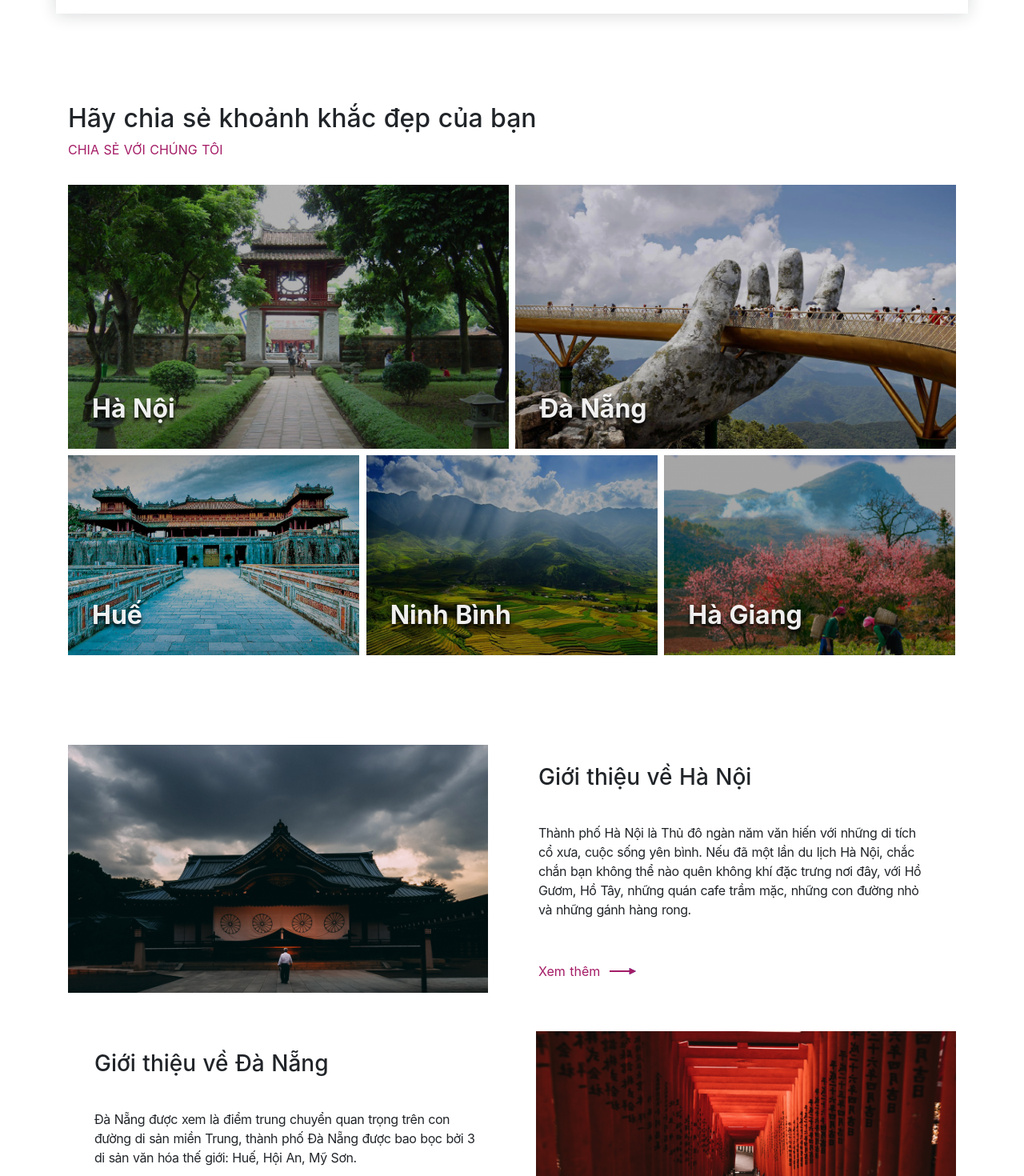
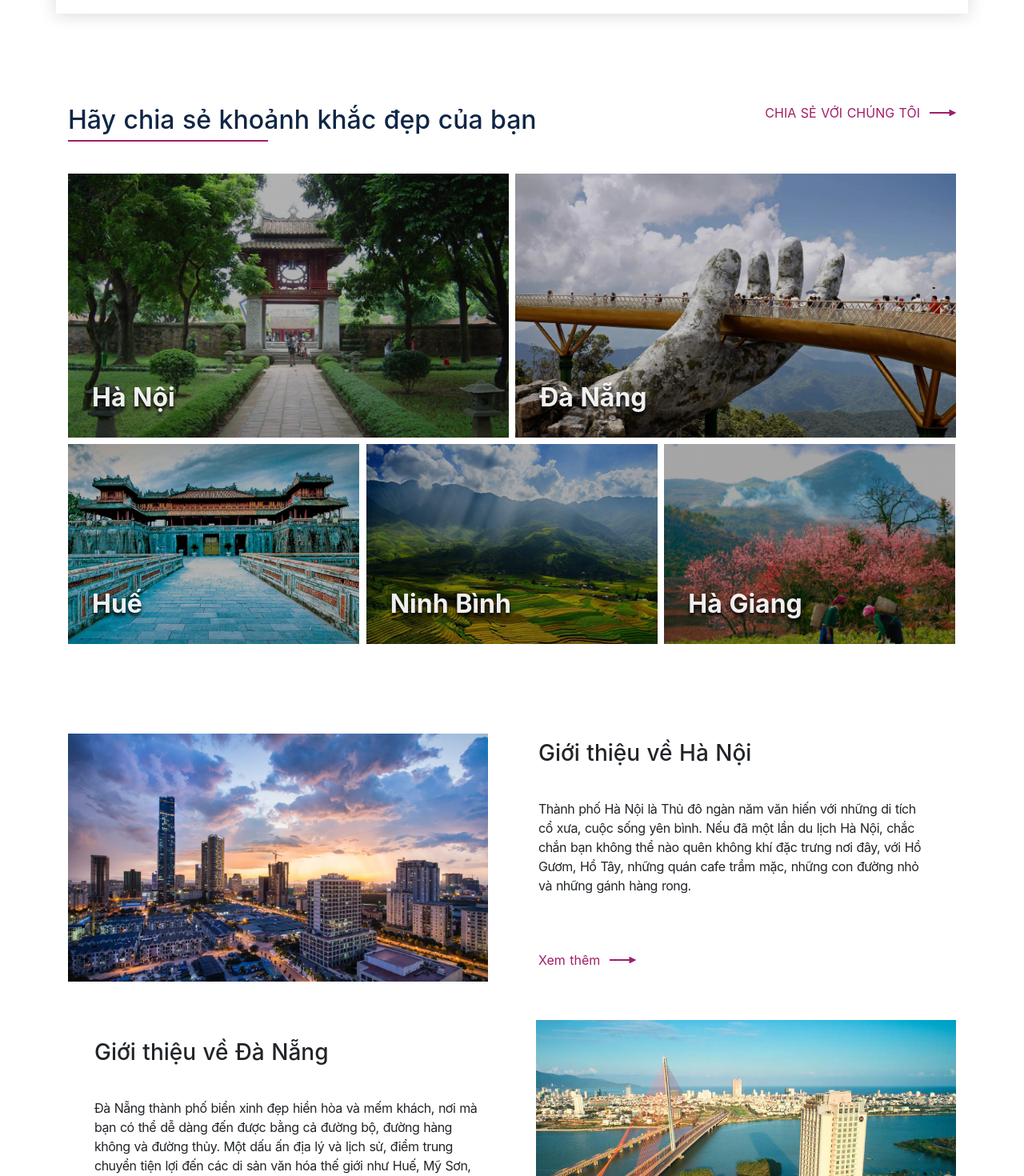
Before and after one commit to beautiful-vietnam/frontend-website, a Nuxt app: page / in a window 1280 px wide. Shown: the part 1280-2750 px from the top of the page at 80% size. Built offline with nearby package versions, Linux system fonts and the light colour scheme.

Commit message:
fix: introduction

```diff
--- a/components/instagram/index.vue
+++ b/components/instagram/index.vue
@@ -36,21 +36,32 @@
 <style lang="scss" scoped>
 $color-primary: #a41c66;
 
-@-webkit-keyframes shine {
-  100% {
-    left: 125%;
-    opacity: 1;
-  }
-}
-@keyframes shine {
-  100% {
-    left: 125%;
-    opacity: 1;
-  }
-}
-
 .wrap-insta {
   margin-top: 7rem;
+  .title {
+    float: left;
+    font-size: 2rem;
+    line-height: 42px;
+    color: #102746;
+    &:after {
+      content: '';
+      width: 250px;
+      border-bottom: 2px solid $color-primary;
+      display: block;
+      margin-top: 4px;
+    }
+  }
+  .share {
+    float: right;
+    &:after {
+      content: '';
+      background: url('/img/arrow.png') no-repeat;
+      height: 8px;
+      width: 33px;
+      display: inline-block;
+      margin: 0 0 2px 12px;
+    }
+  }
 }
 .wrap-image {
   clear: both;
--- a/components/introduction/index.vue
+++ b/components/introduction/index.vue
@@ -8,7 +8,7 @@
           class="image-intro ma-3"
         />
       </b-col>
-      <b-col class="py-4 px-5">
+      <b-col class="pb-4 pt-2 px-5">
         <h3>Giới thiệu về Hà Nội</h3>
         <p class="description">
           Thành phố Hà Nội là Thủ đô ngàn năm văn hiến với những di tích cổ xưa,
@@ -23,9 +23,11 @@
       <b-col class="py-4 px-5">
         <h3>Giới thiệu về Đà Nẵng</h3>
         <p class="description">
-          Đà Nẵng được xem là điểm trung chuyển quan trọng trên con đường di sản
-          miền Trung, thành phố Đà Nẵng được bao bọc bởi 3 di sản văn hóa thế
-          giới: Huế, Hội An, Mỹ Sơn.
+          Đà Nẵng thành phố biển xinh đẹp hiền hòa và mếm khách, nơi mà bạn có
+          thể dễ dàng đến được bằng cả đường bộ, đường hàng không và đường thủy.
+          Một dấu ấn địa lý và lịch sử, điểm trung chuyển tiện lợi đến các di
+          sản văn hóa thế giới như Huế, Mỹ Sơn, Hội An và khu dự trữ sinh quyển
+          thế giới Cù Lao Chàm.
         </p>
         <a href="#" class="read-more">Xem thêm</a>
       </b-col>
```
Also changed, not shown: static/img/intro1.png, static/img/intro2.png.
